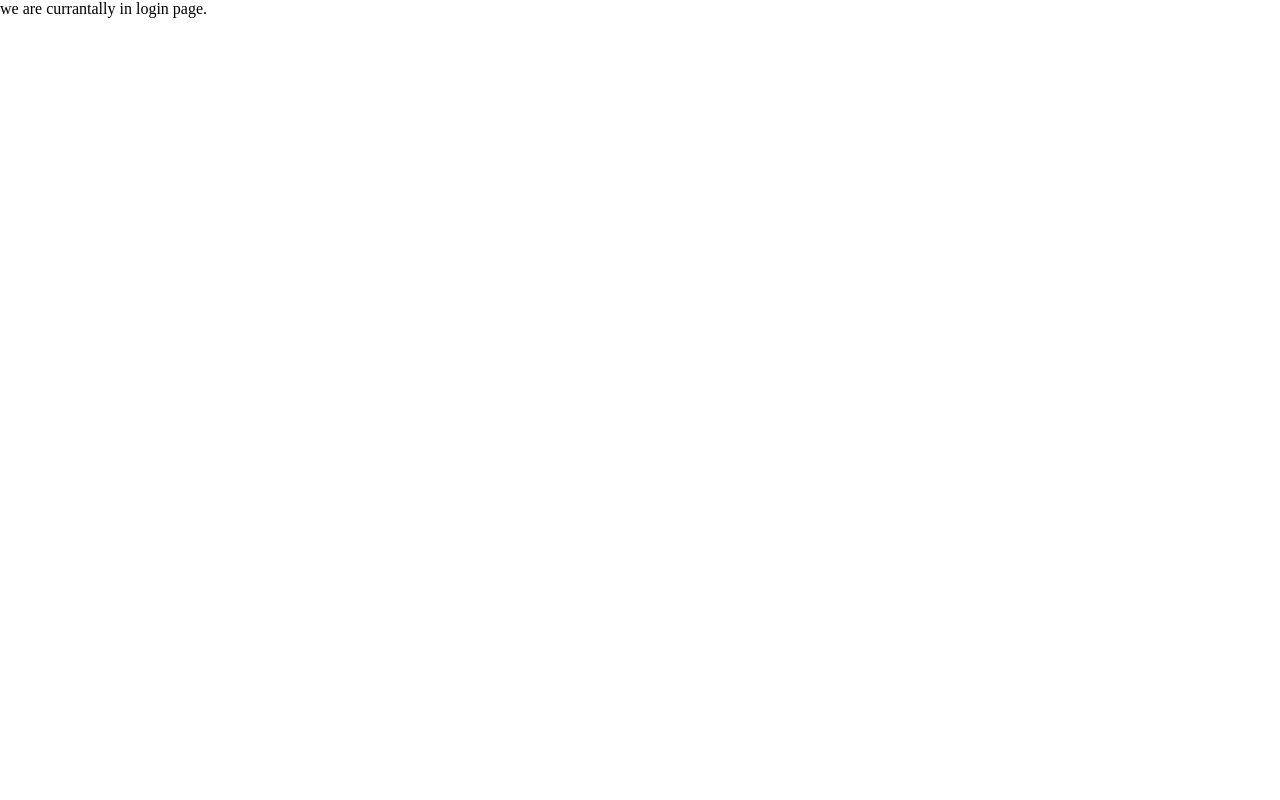
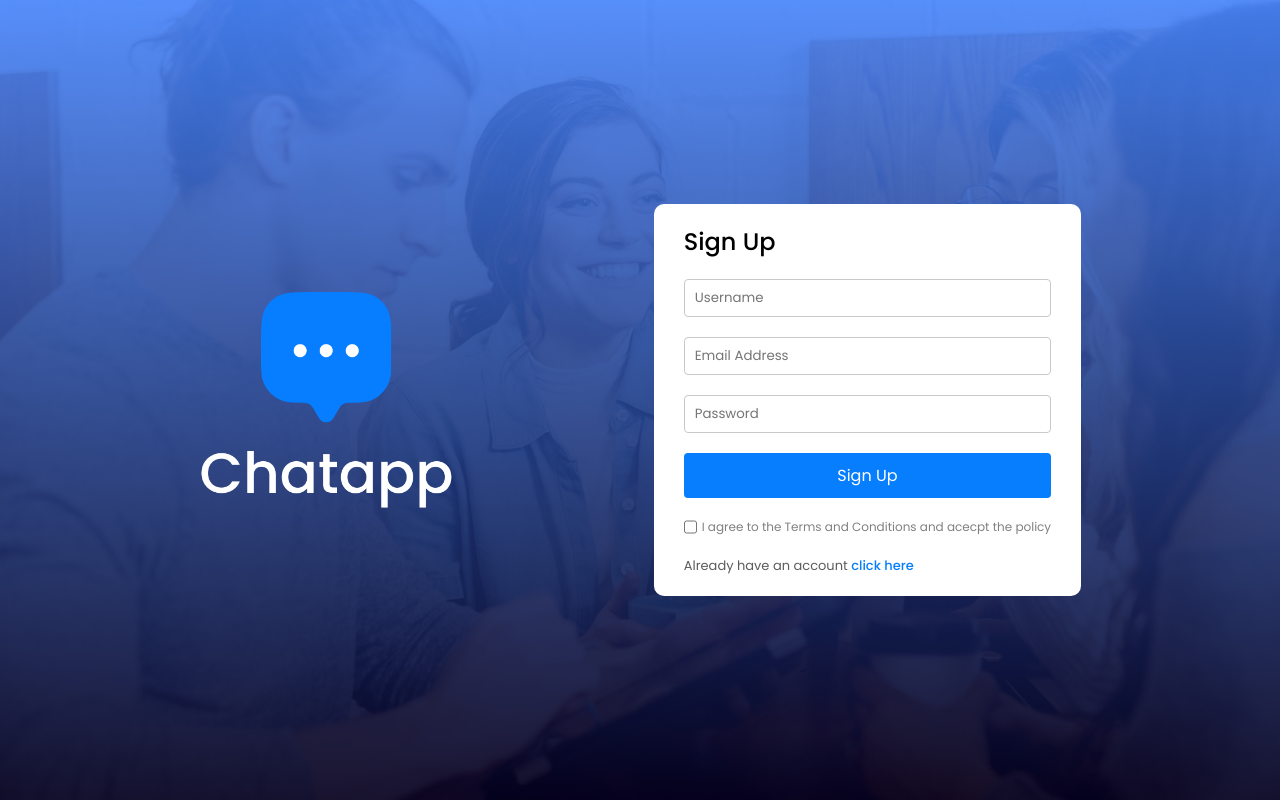
Before and after one commit to sandeep-mz/mychatgram, a React (Vite) app: page / in a window 1280 px wide. Built offline with nearby package versions, Linux system fonts and the light colour scheme.

Commit message:
login 19/09/2024

```diff
--- a/src/index.css
+++ b/src/index.css
@@ -1,5 +1,9 @@
+
+@import url('https://fonts.googleapis.com/css2?family=Poppins:ital,wght@0,100;0,200;0,300;0,400;0,500;0,600;0,700;0,800;0,900;1,100;1,200;1,300;1,400;1,500;1,600;1,700;1,800;1,900&display=swap');
+
 *{
   padding: 0;
   margin: 0;
   box-sizing: border-box;
+  font-family: poppins;
 }
--- a/src/pages/Login/Login.css
+++ b/src/pages/Login/Login.css
@@ -0,0 +1,63 @@
+.login{
+    min-height: 100vh;
+    background: url(/background.png) no-repeat;
+    background-size: cover;
+    display: flex;
+    align-items: center;
+    justify-content: space-evenly
+}
+
+.login .logo{
+    width: max(20vw, 200px);
+}
+
+.login-form{
+    background: white;
+    padding: 20px 30px;
+    display: flex;
+    flex-direction: column;
+    gap: 20px;
+    border-radius: 10px;
+}
+.login-form h2{
+    font-weight: 500;
+}
+.form-input{
+    padding: 8px 10px;
+    border: 1px solid #c9c9c9;
+    border-radius: 4px;
+    outline-color: #077efe
+}
+
+.login-form button{
+    padding: 10px;
+    background-color: #077efe;
+    color: white;
+    font-size: 16px;
+    border: none;
+    border-radius: 4px;
+    cursor: pointer;
+}
+
+.login-term{
+    display: flex;
+    gap: 5px;
+    font-size: 12px;
+    color: #808080;
+}
+
+.login-forgot{
+    display: flex;
+    flex-direction: column;
+    gap: 5px;
+
+}
+.login-toggle{
+    font-size: 13px;
+    color: #5c5c5c;
+}
+.login-toggle span{
+    font-weight: 500;
+    color: #077efe;
+    cursor: pointer;
+}
--- a/src/pages/Login/Login.jsx
+++ b/src/pages/Login/Login.jsx
@@ -1,10 +1,25 @@
 import React from 'react'
 import './Login.css'
+import assets from '../../assets/assets'
 
 const Login = () => {
   return (
-    <div>
-      we are currantally in login page.
+    <div className='login'>
+      <img src={assets.logo_big} alt="" className="logo" />
+      <form className="login-form">
+        <h2>Sign Up</h2>
+        <input type="text" placeholder='Username' className="form-input" required />
+        <input type="email" placeholder='Email Address' className="form-input" required />
+        <input type="password" placeholder='Password' className="form-input" required/>
+        <button type="submit" className="\">Sign Up</button>
+        <div className="login-term">
+          <input type="checkbox" />
+          <p>I agree to the Terms and Conditions and acecpt the policy</p>
+        </div>
+        <div className="login-forgot">
+          <p className="login-toggle">Already have an account <span>click here</span> </p>
+        </div>
+      </form>
     </div>
   )
 }
```
